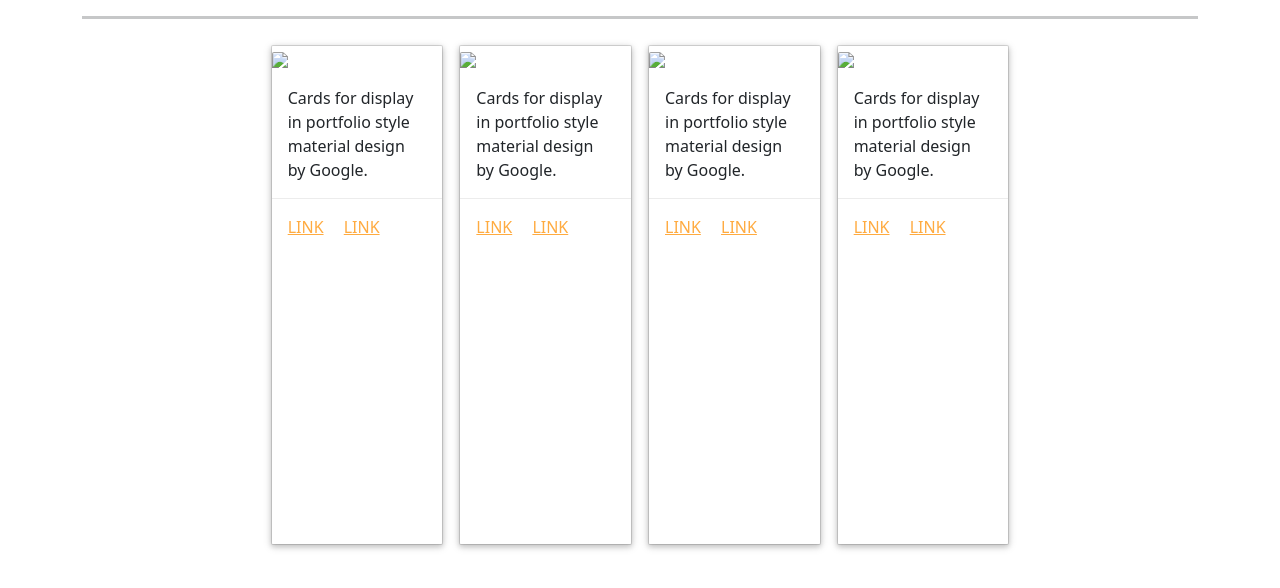
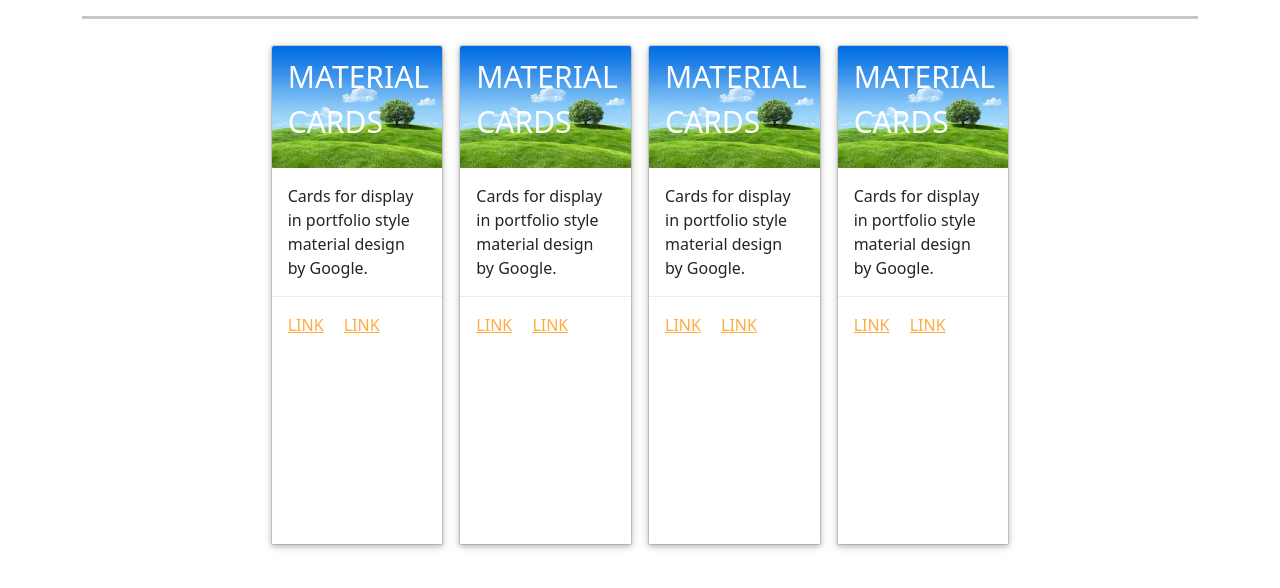
Before and after one commit to SwapnilG2977/Ethnus_Task2, a plain HTML site: page bootstrap_task-4.html in a window 1280 px wide. Drawn offline with nearby package versions, Linux system fonts and the light colour scheme.

Commit message:
Update bootstrap_task-4.html

```diff
--- a/bootstrap_task-4.html
+++ b/bootstrap_task-4.html
@@ -24,7 +24,7 @@
             <div class="col-sm-2">
               <div class="card">
                 <div class="card-image">
-                  <img class="img-responsive img-fluid" src="images.jpeg">
+                  <img class="img-responsive img-fluid" src="WhatsApp Image 2023-09-28 at 09.31.32_b549ea2f.jpg">
                   <span class="card-title">Material Cards</span>
                 </div>
 
@@ -42,7 +42,7 @@
             <div class="col-sm-2">
               <div class="card">
                 <div class="card-image">
-                  <img class="img-responsive img-fluid" src="images.jpeg">
+                  <img class="img-responsive img-fluid" src="WhatsApp Image 2023-09-28 at 09.31.32_b549ea2f.jpg">
                   <span class="card-title">Material Cards</span>
                 </div>
 
@@ -60,7 +60,7 @@
             <div class="col-sm-2">
               <div class="card">
                 <div class="card-image">
-                  <img class="img-responsive img-fluid" src="images.jpeg">
+                  <img class="img-responsive img-fluid" src="WhatsApp Image 2023-09-28 at 09.31.32_b549ea2f.jpg">
                   <span class="card-title">Material Cards</span>
                 </div>
                 <div class="card-content">
@@ -77,7 +77,7 @@
             <div class="col-sm-2">
               <div class="card">
                 <div class="card-image">
-                  <img class="img-responsive img-fluid" src="images.jpeg">
+                  <img class="img-responsive img-fluid" src="WhatsApp Image 2023-09-28 at 09.31.32_b549ea2f.jpg" >
                   <span class="card-title">Material Cards</span>
                 </div>
 
```
